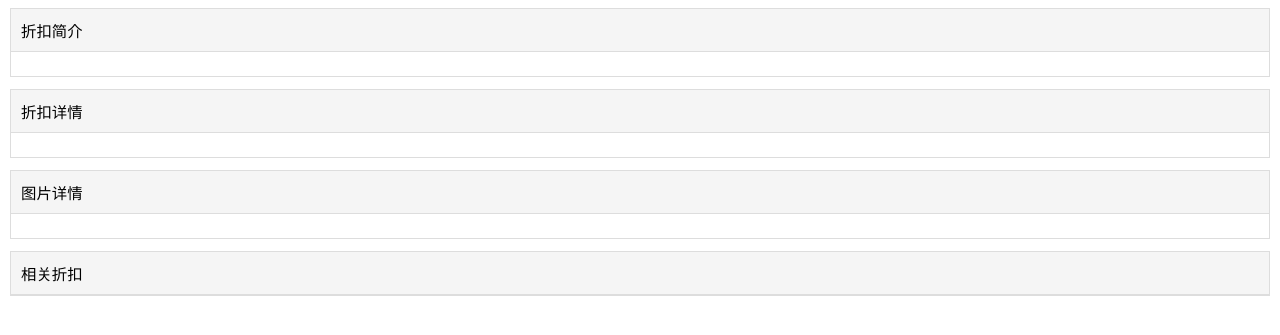
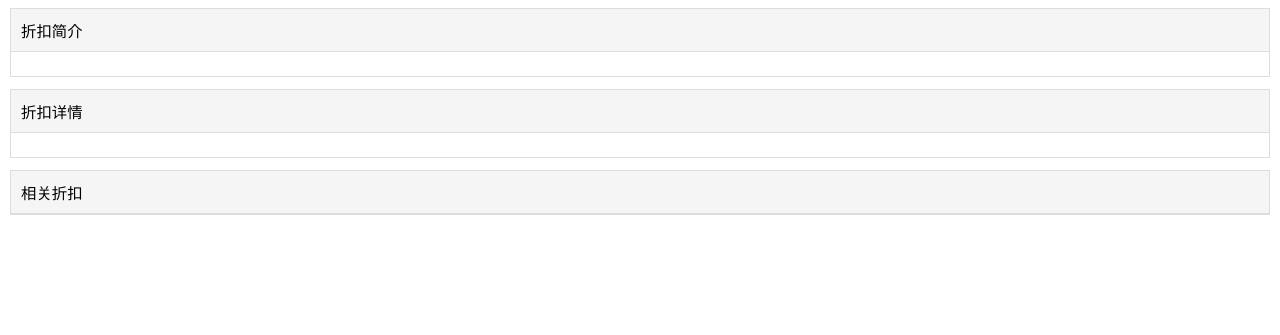
Before and after one commit to kejukeji/tour_py, a Flask app: template tour/templates/mobile_web/detail.html in a window 1280 px wide. Shown: the part 146-481 px from the top of the page. Run offline with Flask 2, Linux system fonts and the light colour scheme; the template is opened without the code that fills it, so the values that code supplies are empty; parts of the project's set-up code (start-up, migrations or seed data) failed here and were passed over.

Commit message:
隐藏其他图片的代码

```diff
--- a/tour/templates/mobile_web/detail.html
+++ b/tour/templates/mobile_web/detail.html
@@ -44,9 +44,9 @@
 		        	</div>
 		</div>
 
-		<div class="panel panel-default">
+<!--		<div class="panel panel-default">
 			<div class="panel-heading">图片详情
-				<!--<a href="#" class="more">更多</a>-->
+				&lt;!&ndash;<a href="#" class="more">更多</a>&ndash;&gt;
 			</div>
 		        	<div class="panel-body">
 		        		<ul class="pic-list">
@@ -55,7 +55,7 @@
                             {% endfor %}
 		        		</ul>
 		        	</div>
-		</div>
+		</div>-->
 
 		<div class="panel panel-default">
 			<div class="panel-heading">相关折扣
```
